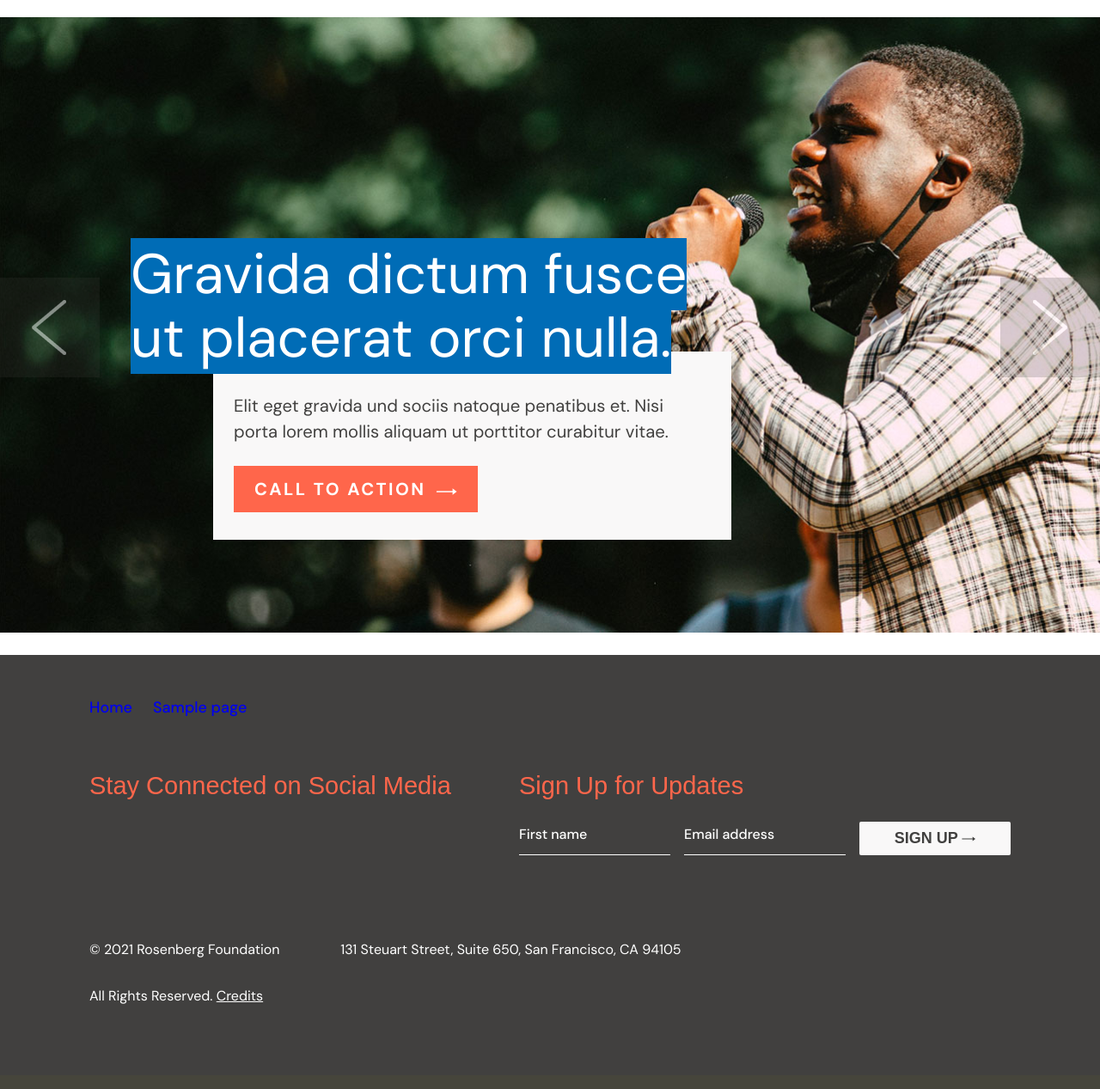
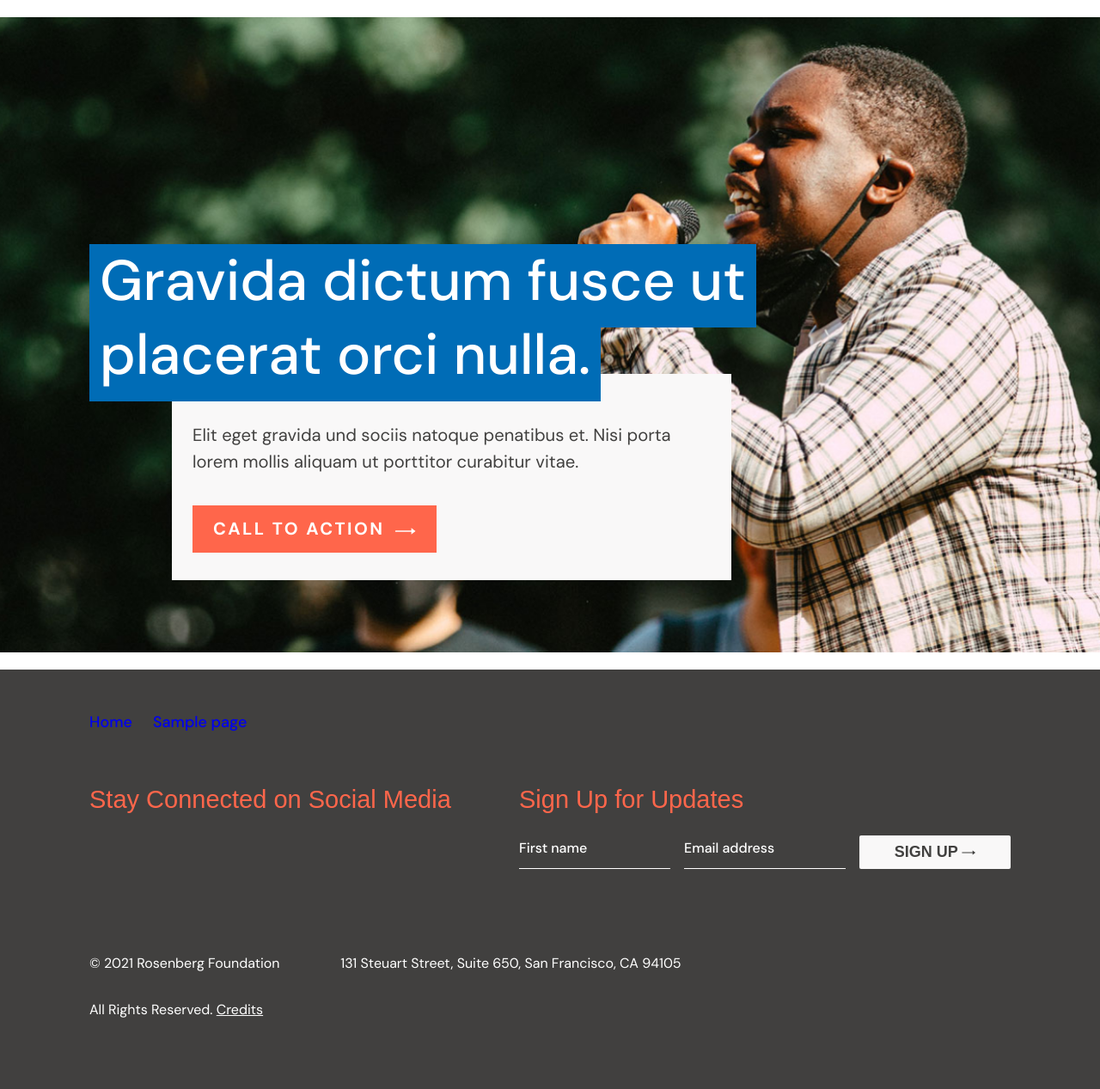
Before and after one commit to urbi-labs/rosenberg-foundation, a WordPress theme: template themes/rosenberg-foundation/front-page.php in a window 1280 px wide. Shown: the part 103-1370 px from the top of the page at 86% size. Before the commit the page ends 1271 px from the top, so only its background shows below. Run offline with PHP 8.4 and a stand-in for WordPress, Linux system fonts and the light colour scheme; the site name, menu and one post (Sample post) are stand-ins, and other content is empty; some libraries are stand-ins or nearby versions; some web fonts are replaced.

Commit message:
Adjustments to hero

```diff
--- a/themes/rosenberg-foundation/css/partials/hero.scss
+++ b/themes/rosenberg-foundation/css/blocks/hero-home.scss
@@ -1,5 +1,9 @@
 .hero-home__container {
     position: relative;
+    padding: 264px 0 84px;
+    background-size: cover;
+    background-position: center;
+    background-repeat: no-repeat;
 }
 
 .hero-home__prev-arrow.slick-prev.slick-arrow,
@@ -7,24 +11,16 @@
     position: absolute;
     top: 0;
     bottom: 0;
-    z-index: 1;
     display: -webkit-box;
     display: -ms-flexbox;
     display: flex;
-    -webkit-box-align: center;
-    -ms-flex-align: center;
     align-items: center;
-    -webkit-box-pack: center;
-    -ms-flex-pack: center;
     justify-content: center;
     padding: 0;
-    color: #fff;
     text-align: center;
     background: 0 0;
     border: 0;
     opacity: .5;
-    -webkit-transition: opacity .15s ease;
-    -o-transition: opacity .15s ease;
     transition: opacity .15s ease;
 }
 
@@ -55,64 +51,43 @@
 }
 
 .hero-home__carousel-caption {
-    position: absolute;
-    z-index: 10;
-    bottom: 3rem;
-    margin-bottom: 84px;
+    display: flex;
+    flex-direction: column;
 }
 
-.hero-home__highlighted-text {
-    position: absolute;
-    z-index: 22;
-    margin-left: 152px;
-    margin-top: 264px!important;
-    display: inline-block;
-    height: 175px;
-    text-align: left;
-    font-size: 65.76px;
+.hero-home__title {
+    max-width: 780px;
+    z-index: 2;
 }
 
-.hero-home__highlighted-text-p {
-    line-height:112%;
-    width:705px
-}
-
-.hero-home__highlighted-text-span {
-    background-color: #006CB6;
-    font-family: $standard-family;
-    font-style: normal;
-    font-weight: 400;
-    font-size: 65px;
-    line-height: 112%;
-    color: #FFFFFF;
+.hero-home__title__content {
+    display: inline;
+    box-decoration-break: clone;
+    font-size: 66px;
+    background-color: $blue;
+    color: #fff;
+    padding: 12px;
 }
 
 .hero-home__call-to-action {
     position: relative;
-    margin-top: 391px;
     font-family: $standard-family;
     background-color: #F9F8F8;
     display: inline-block;
-    margin-left: 248px;
-    width: 603px;
-    height: auto;
+    max-width: 603px;
+    margin-left: 96px;
+    margin-top: -20px;
+    padding: 56px 24px 32px;
 }
 
 .hero-home__call-to-action-content {
-    margin-top: 48px!important;
-    margin-left: 24px;
-    margin-right: 24px;
-}
-
-.hero-home__call-to-action-content-p {
     font-family: $standard-family;
     font-style: regular;
     font-weight: 400;
     font-size: 20.25px;
     line-height: 150%;
     color: #41403F;
-    text-align: left;
-    margin-bottom: 0!important;
+    margin-bottom: 36px;
 }
 
 .hero-home__btn-lg {
@@ -128,8 +103,6 @@
     text-transform: uppercase;
     background-color: #FF664B;
     display: inline-block;
-    margin-top: 24px;
-    margin-bottom: 32px;
 }
 
 .hero-home__btn-lg::after{
@@ -137,56 +110,17 @@
     margin-left: 12px;
 }
 
-.invisible-div {
-    visibility: hidden;
-    display: none!important;
-}
-
-.visible-div {
-    visibility: visible;
-}
-
 @media screen  and (min-width: 200px) and (max-width: 1024px) {
-
-    .hero-home__carousel-caption-sm {
-        position: absolute;
-    }
-
-    .hero-home__highlighted-text {
-        width: auto;
-        position: relative;
-        margin-left: 0;
-        margin-top: -49px!important;
-        padding: 0;
-        font-size: 46px;
-    }
-
-    .hero-home__highlighted-text-p {
-        width: 100%;
-        line-height: 100%;
-    }
-
-    .hero-home__highlighted-text-span {
-        font-size: 46px;
-        font-style: normal;
-        font-weight: 400;
-        line-height: 100%;
-    }
 
     .hero-home__call-to-action {
         position: relative;
-        margin: 0 auto;
-        padding: 16px;
+        margin-left: 0;
         height: auto;
         width: auto;
         font-family: $standard-family;
         font-style: normal;
         font-weight: 400;
         font-size: 20.25px;
-    }
-
-    .hero-home__call-to-action-content {
-        margin: 0!important;
     }
 
     .hero-home__call-to-action-content-p{
--- a/themes/rosenberg-foundation/css/libs/slick.scss
+++ b/themes/rosenberg-foundation/css/libs/slick.scss
@@ -103,7 +103,7 @@
 }
 
 .slick-arrow.slick-hidden {
-    display: none;
+    display: none!important;
 }
 
 .slick-next.slick-disabled {
--- a/themes/rosenberg-foundation/front-page.php
+++ b/themes/rosenberg-foundation/front-page.php
@@ -5,6 +5,6 @@ Template Name: Home
 get_header(); ?>
 <main class="page__home ">
     <?php // get_template_part('template-parts/blocks/block', 'internal-intro-section'); ?>
-    <?php get_template_part('template-parts/blocks/block', 'rosenberg-hero-home'); ?>
+    <?php get_template_part('template-parts/blocks/block', 'hero-home'); ?>
 </main>
 <?php get_footer(); ?>
--- a/themes/rosenberg-foundation/style.scss
+++ b/themes/rosenberg-foundation/style.scss
@@ -24,7 +24,6 @@ Version:      1.0.0
 @import 'css/global/structure';
 @import 'css/global/header';
 @import 'css/global/footer';
-//@import 'css/global/variables';
 @import 'css/global/mixins';
 @import 'css/global/navigation';
 
@@ -32,5 +31,5 @@ Version:      1.0.0
 @import 'css/blocks/title';
 @import 'css/blocks/text__gray-bg';
 // Partials
-@import 'css/partials/hero';
+@import 'css/blocks/hero-home';
 @import 'css/blocks/internal-intro-section';
--- /dev/null
+++ b/themes/rosenberg-foundation/template-parts/blocks/block-hero-home.php
@@ -0,0 +1,35 @@
+<div class="hero-home__container" style="background-image: url(<?php echo get_stylesheet_directory_uri() . '/images/hero-home-1.png' ?>)">
+
+	<div id="" class="hero-home-slick">
+
+		<div class="hero-home__slide">
+
+			<div class="container">
+				<div class="hero-home__carousel-caption">
+
+					<div class="hero-home__title">
+						<span class="hero-home__title__content">
+							Gravida dictum fusce ut placerat orci nulla.
+						</span>
+					</div>
+
+					<div class="hero-home__call-to-action">
+						<p class="hero-home__call-to-action-content">Elit eget gravida und sociis natoque penatibus et. Nisi porta lorem mollis aliquam ut porttitor curabitur vitae.</p>
+						<a class="hero-home__btn-lg btn-lg btn-primary" href="#">Call to action</a>
+					</div>
+
+				</div>
+			</div>
+
+		</div>
+
+	</div>
+
+	<button class="hero-home__prev-arrow slick-prev" type="button">
+		<span class="hero-home__carousel-control-prev-icon"></span>
+	</button>
+	<button class="hero-home__next-arrow slick-next" type="button">
+		<span class="hero-home__carousel-control-next-icon"></span>
+	</button>
+
+</div>
--- a/themes/rosenberg-foundation/template-parts/blocks/block-rosenberg-hero-home.php
+++ /dev/null
@@ -1,49 +0,0 @@
-<div class="hero-home__container">
-
-  <div id="" class="hero-home-slick">
-
-    <div class="hero-home__slide">
-      <img class="img" src="<?php echo get_stylesheet_directory_uri() . '/images/hero-home-1.png' ?>">
-
-      <div class="hero-home__carousel-caption visible-div">
-        <div class="hero-home__highlighted-text">
-          <p class="hero-home__highlighted-text-p">
-            <span class="hero-home__highlighted-text-span">Gravida dictum fusce ut placerat orci nulla.</span>
-          </p>
-        </div>
-        <div class="hero-home__call-to-action">
-          <div class="hero-home__call-to-action-content">
-            <p class="hero-home__call-to-action-content-p">Elit eget gravida und sociis natoque penatibus et. Nisi porta lorem mollis aliquam ut porttitor curabitur vitae.</p>
-            <a class="hero-home__btn-lg btn-lg btn-primary" href="#">Call to action</a>
-          </div>
-        </div>
-      </div>
-    </div>
-
-  </div>
-
-  <button class="hero-home__prev-arrow slick-prev" type="button">
-    <span class="hero-home__carousel-control-prev-icon"></span>
-  </button>
-  <button class="hero-home__next-arrow slick-next" type="button">
-    <span class="hero-home__carousel-control-next-icon"></span>
-  </button>
-
-  <div class="hero-home__carousel-caption-sm invisible-div">
-
-    <div class="hero-home__highlighted-text">
-      <p class="hero-home__highlighted-text-p">
-        <span class="hero-home__highlighted-text-span">Gravida dictum fusce ut placerat orci nulla.</span>
-      </p>
-    </div>
-
-    <div class="hero-home__call-to-action">
-      <div class="hero-home__call-to-action-content">
-        <p>Elit eget gravida und sociis natoque penatibus et. Nisi porta lorem mollis aliquam ut porttitor curabitur vitae.</p>
-        <a class="hero-home__btn-lg btn-lg btn-primary" href="#">Call to action</a>
-      </div>
-    </div>
-
-  </div>
-
-</div>
```
Also changed, not shown: themes/rosenberg-foundation/hero.php (deleted, +0 -17 lines), themes/rosenberg-foundation/js/development/global.js (+9 -9 lines), themes/rosenberg-foundation/js/development/hero-home.js (+3 -29 lines), themes/rosenberg-foundation/js/scripts.js, themes/rosenberg-foundation/js/scripts.min.js, themes/rosenberg-foundation/style.css.
